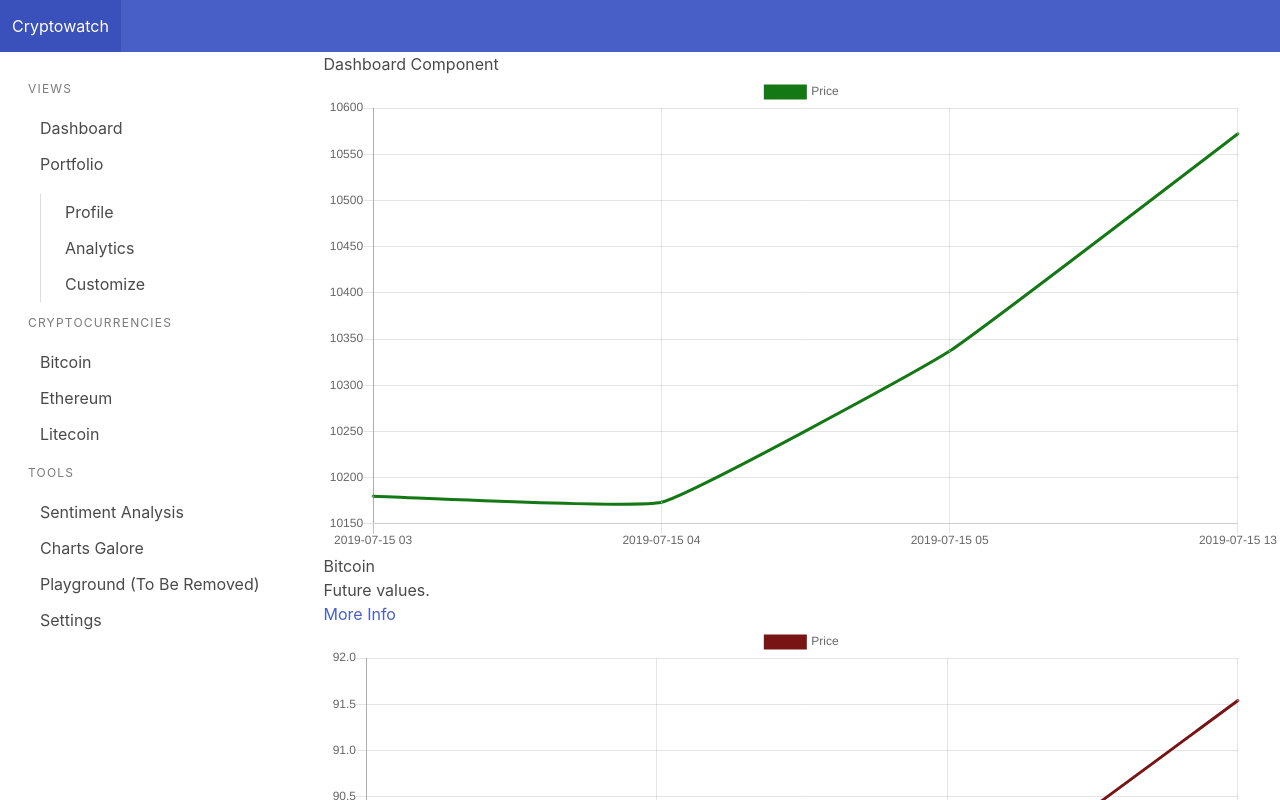
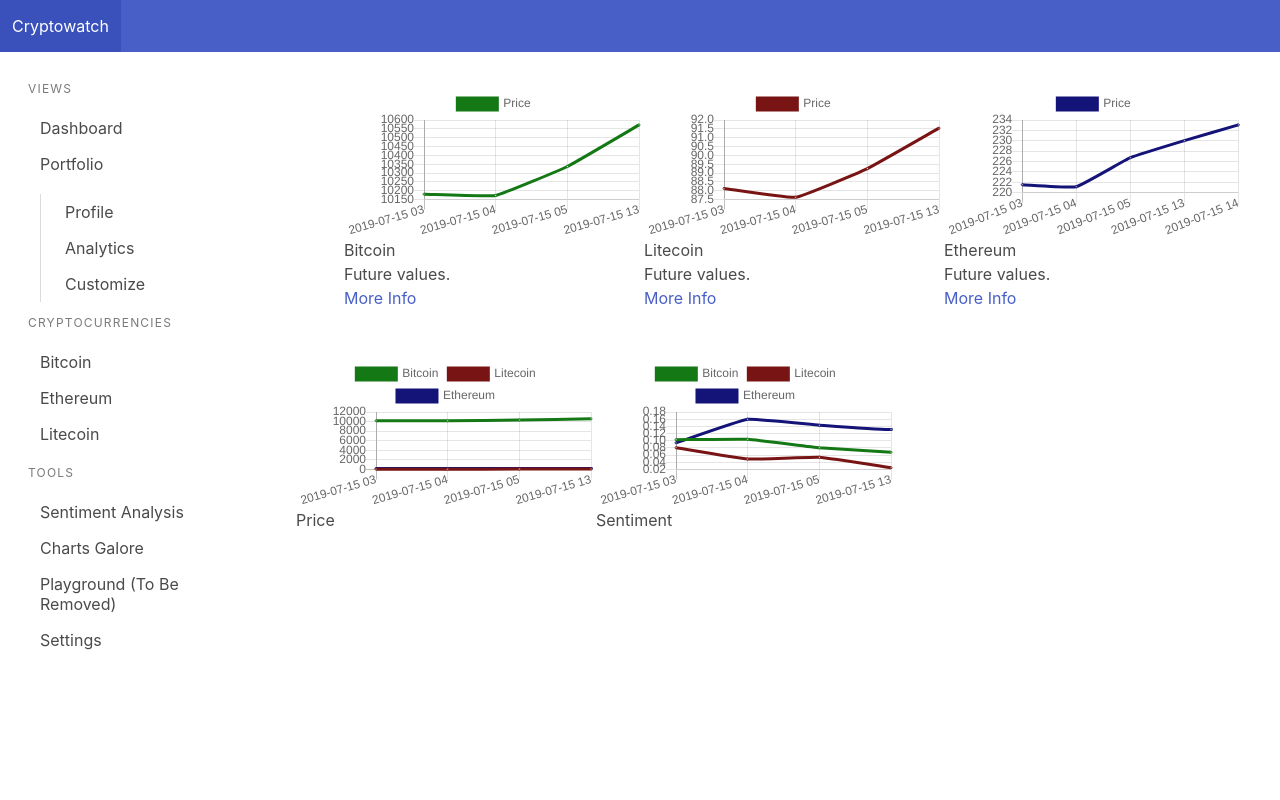
Before and after one commit to mxnavid/cryptoPredict, a React (Create React App) app in the folder ui/: page /dashboard in a window 1280 px wide. Shown: the top 800 px of the page. Built offline with nearby package versions, Linux system fonts and the light colour scheme.

Commit message:
more routing

```diff
--- a/ui/src/components/LineEx/LineEx.js
+++ b/ui/src/components/LineEx/LineEx.js
@@ -1,5 +1,6 @@
 import React from "react";
 import { Line } from "react-chartjs-2";
+import { Link } from "react-router-dom"
 
 class LineEx extends React.Component {
   constructor(props) {
@@ -48,7 +49,7 @@
         <div>
           <h4>{this.props.name}</h4>
           <p>Future values.</p>
-          <a href={this.props.name}>More Info</a>
+          <Link to={"/cryptocurrency/" + this.props.name.toLowerCase()} >More Info</Link>
         </div>
       </div>
     );
--- a/ui/src/components/dashboard/Dashboard.js
+++ b/ui/src/components/dashboard/Dashboard.js
@@ -1,5 +1,4 @@
 import React, { Component } from "react";
-
 
 import LineEx from "../LineEx/LineEx";
 import MultiLineEx from "../LineEx/MultiLineEx";
@@ -8,14 +7,14 @@
   render() {
     return (
       <div>
-        <p>Dashboard Component</p>
-
+        <div className="columns section">
           <LineEx
             name="Bitcoin"
             label="Price"
             x="v.Time"
             y="v.Open"
             color="rgba(20,120,20,1)"
+            className="column"
           />
           <LineEx
             name="Litecoin"
@@ -23,6 +22,7 @@
             x="v.Time"
             y="v.Open"
             color="rgba(120,20,20,1)"
+            className="column"
           />
           <LineEx
             name="Ethereum"
@@ -30,9 +30,15 @@
             x="v.Time"
             y="v.Open"
             color="rgba(20,20,120,1)"
+            className="column"
           />
-        <MultiLineEx name="Price" x="v.Time" y="v.Open" />
-        <MultiLineEx name="Sentiment" x="v.Time" y="v.Polarity" />
+        </div>
+        <div className="columns">
+          <MultiLineEx name="Price" x="v.Time" y="v.Open"
+            className="column is-half"/>
+          <MultiLineEx name="Sentiment" x="v.Time" y="v.Polarity"
+            className="column is-half"/>
+        </div>
       </div>
     );
   }
```
Lines whose indentation alone changed are shown as unchanged.
